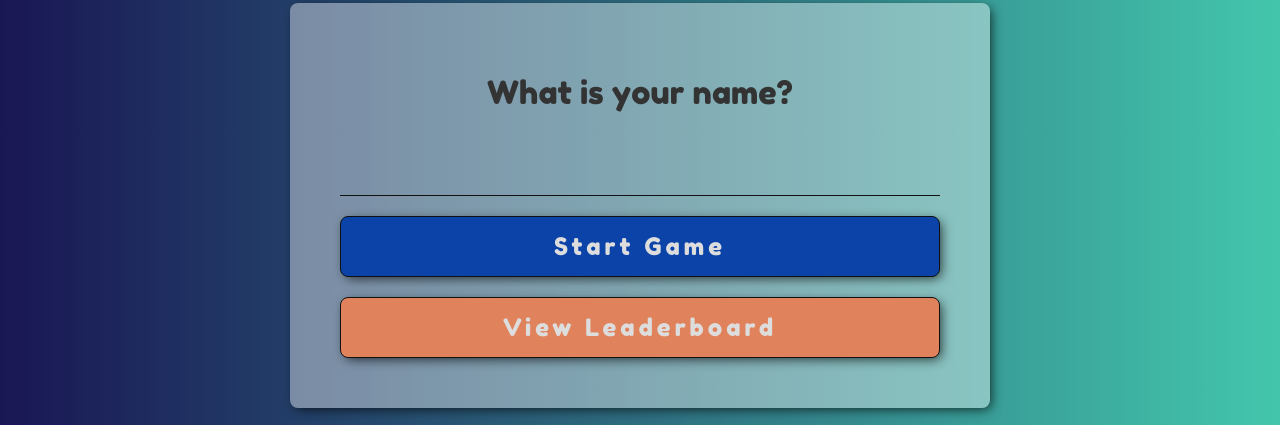
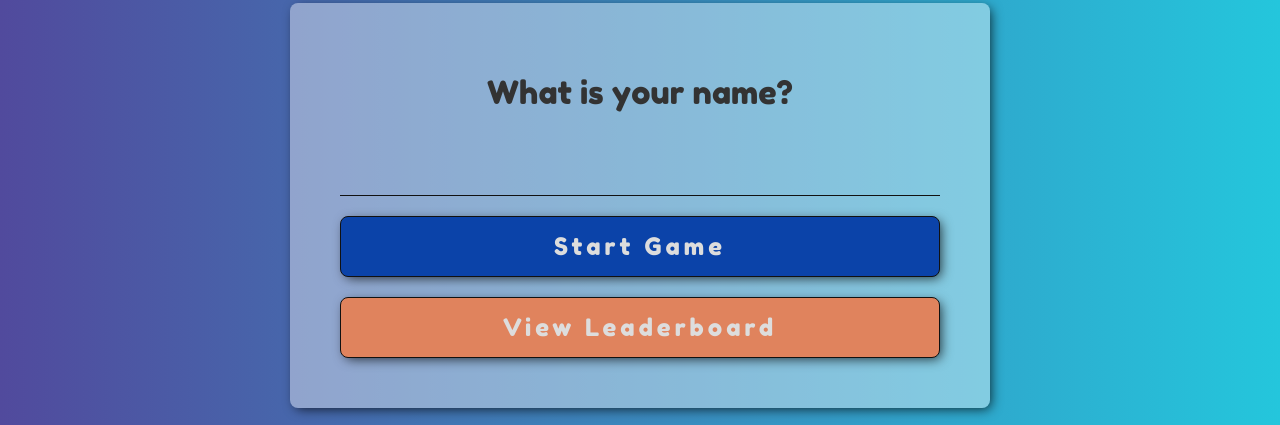
Before and after one commit to Aakash2408/Memory-Game, a website built with webpack: page src/index.html in a window 1280 px wide. Shown: the part 121-546 px from the top of the page. Built offline with nearby package versions, Linux system fonts and the light colour scheme; files whose address does not match are found by name.

Commit message:
Final changes

```diff
--- a/package.json
+++ b/package.json
@@ -1,5 +1,5 @@
 {
-  "name": "matching-game",
+  "name": "memory-game",
   "version": "1.0.0",
   "description": "",
   "main": "index.js",
@@ -8,7 +8,7 @@
     "build": "webpack --config webpack.prod.js",
     "test": "echo \"Error: no test specified\" && exit 1"
   },
-  "author": "Aakash Sangwan",
+  "author": "Jan Vigar",
   "license": "ISC",
   "babel": {
     "presets": [
--- a/src/assets/css/style.css
+++ b/src/assets/css/style.css
@@ -33,10 +33,12 @@ h1 {
 }
 
 body {
-  background: #43C6AC;  /* fallback for old browsers */
-  background: -webkit-linear-gradient(to right, #191654, #43C6AC);  /* Chrome 10-25, Safari 5.1-6 */
-  background: linear-gradient(to right, #191654, #43C6AC); /* W3C, IE 10+/ Edge, Firefox 16+, Chrome 26+, Opera 12+, Safari 7+ */
-   /* W3C, IE 10+/ Edge, Firefox 16+, Chrome 26+, Opera 12+, Safari 7+ */
+  background: #24c6dc; /* fallback for old browsers */
+  background: linear-gradient(
+    to right,
+    #514a9d,
+    #24c6dc
+  ); /* W3C, IE 10+/ Edge, Firefox 16+, Chrome 26+, Opera 12+, Safari 7+ */
 }
 
 .brand {
--- a/src/assets/index.html
+++ b/src/index.html
@@ -7,7 +7,6 @@
     <meta http-equiv="X-UA-Compatible" content="ie=edge">
     <title>Memory Game</title>
     <link href="https://fonts.googleapis.com/css?family=Fredoka+One" rel="stylesheet">
-    <!-- <link href="src/assets/css/style.css" rel="stylesheet"> -->
 </head>
 
 <body>
@@ -76,7 +75,7 @@
 
     </section>
     <footer>
-
+        <p>© Developed By Aakash Sanwgan</p>
         <div class="social-icons">
                 <a href="https://github.com/aakash2408" target="_blank" class="social-icon-wrapper">
                     <svg class="social-icon" viewBox="0 0 128 128">
@@ -94,7 +93,7 @@
                         </g>
                     </svg>
                 </a>
-                <a href="mailto:aakashsangwan024@gmail.com" class="social-icon-wrapper">
+                <a href="mailto:aakashsanwgan@gmail.com" class="social-icon-wrapper">
                     <svg class="social-icon" viewBox="0 0 24 24">
                         <g fill="#333">
                             <path d="M0 3v18h24v-18h-24zm6.623 7.929l-4.623 5.712v-9.458l4.623 3.746zm-4.141-5.929h19.035l-9.517 7.713-9.518-7.713zm5.694 7.188l3.824 3.099 3.83-3.104 5.612 6.817h-18.779l5.513-6.812zm9.208-1.264l4.616-3.741v9.348l-4.616-5.607z"
@@ -105,9 +104,5 @@
             </div>
     </footer>
 </body>
-<!-- <script src="./src/assets/js/animation.js"></script>
-<script src="./src/assets/js/Game.js"></script>
-<script src="./src/assets/js/main.js"></script>
-<script src="./src/assets/js/utils.js"></script> -->
 
 </html>
```
Also changed, not shown: src/assets/js/main.js (+4 -4 lines), README.md, dist/bundle.js (deleted), dist/index.html (deleted), dist/src/assets/img/dog-icon.png (deleted), dist/src/assets/img/dog-pic-1.jpg (deleted), dist/src/assets/img/dog-pic-2.jpg (deleted), dist/src/assets/img/dog-pic-3.jpg (deleted), dist/src/assets/img/dog-pic-4.jpg (deleted), dist/src/assets/img/dog-pic-5.jpg (deleted), dist/src/assets/img/dog-pic-6.jpg (deleted), dist/src/assets/img/dog-pic-7.jpg (deleted), dist/src/assets/img/dog-pic-8.jpg (deleted), 1 other file.
